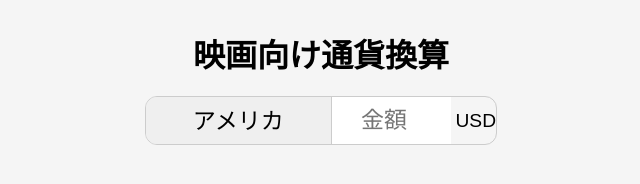
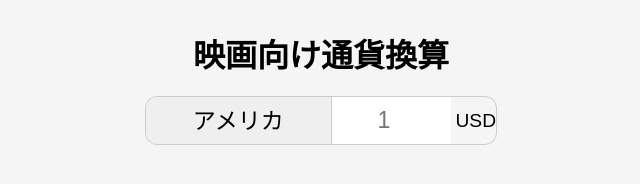
Before and after one commit to jupiter3g-bit/currency_conversion, a plain HTML site: page index.html in a window 1280 px wide. Shown: the full height of the page, 319-959 px from the left. Drawn offline with Linux system fonts and the light colour scheme.

Commit message:
Update index.html

```diff
--- a/index.html
+++ b/index.html
@@ -18,7 +18,7 @@
       <option value="JPY">日本</option>
     </select>
     <div class="input-wrap">
-      <input type="number" id="amount" placeholder="金額">
+      <input type="number" id="amount" placeholder=1>
       <span class="unit">USD</span>
     </div>
   </div>
```
